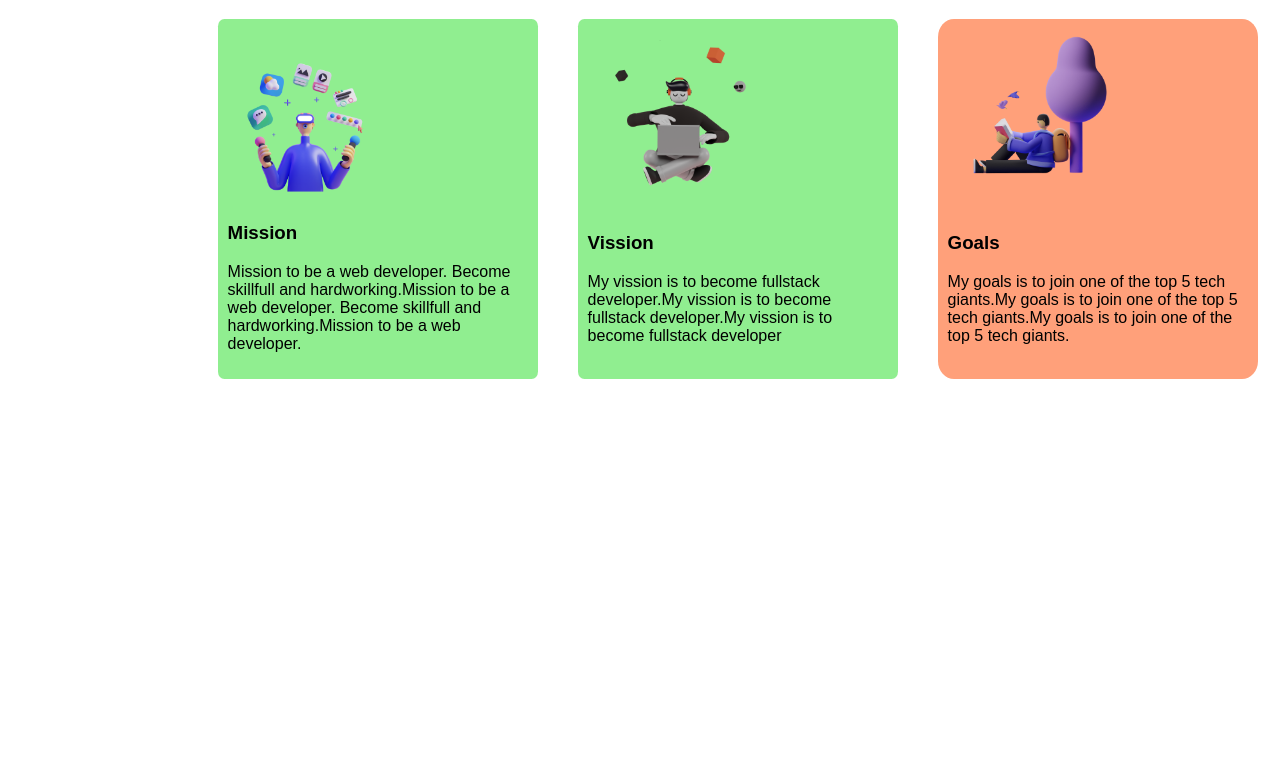
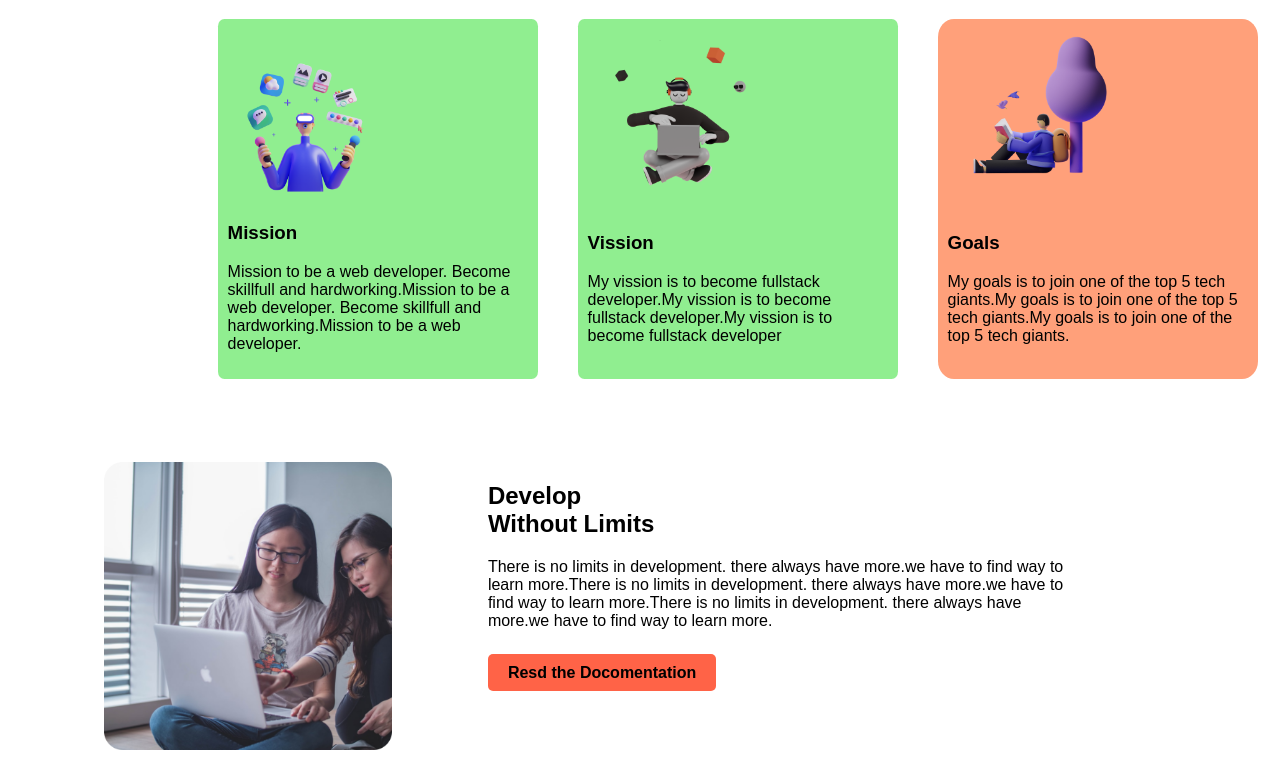
Before and after one commit to Tx-Adon/mission-portfolio, a plain HTML site: page index.html in a window 1280 px wide. Shown: the part 452-1214 px from the top of the page. Before the commit the page ends 859 px from the top, so only its background shows below. Drawn offline with Linux system fonts and the light colour scheme.

Commit message:
3rd part added

```diff
--- a/index.html
+++ b/index.html
@@ -33,7 +33,7 @@
     </section>
     <p class="scroll">Scroll down to explore more</p>
     <br>
-    <h2> Mission - <span>2022</span></h2>
+    <h2 class="part"> Mission - <span>2022</span></h2>
 
     <section class="mission">
         <div class="flexible">
@@ -59,6 +59,18 @@
         </div>
 
     </section>
+    <section class="coding">
+        <div><img src="coding.png" alt=""></div>
+        <div class="limit">
+            <h2>Develop <br> Without Limits</h2>
+            <p>There is no limits in development. there always have more.we have to find way to learn more.There is no
+                limits in development. there always have more.we have to find way to learn more.There is no limits in
+                development. there always have more.we have to find way to learn more.</p>
+            <br>
+            <a class="link-button" target="_blank" href="https://www.facebook.com/profile.php?id=100073644403755">Resd
+                the Docomentation</a>
+        </div>
+    </section>
 </body>
 
 </html>
--- a/style.css
+++ b/style.css
@@ -51,10 +51,21 @@ section{
     margin: 20px;
     border:100% solid cadetblue;
 }
-h2{
+.part{
     margin-left: 50%;
 }
 .mission{
     margin-left: 15%;
     margin-right: 15%;
 }
+.coding{
+    display: flex;
+    margin-top: 5%;
+}
+.coding img{
+    width: 60%;
+    margin-left: 20%;
+}
+.limit{
+    margin-right: 15%;
+}
```
Also changed, not shown: coding.png (renamed from mission-2022-main/mission-2022-main/images/pictures/coding.png), 2 other files.
